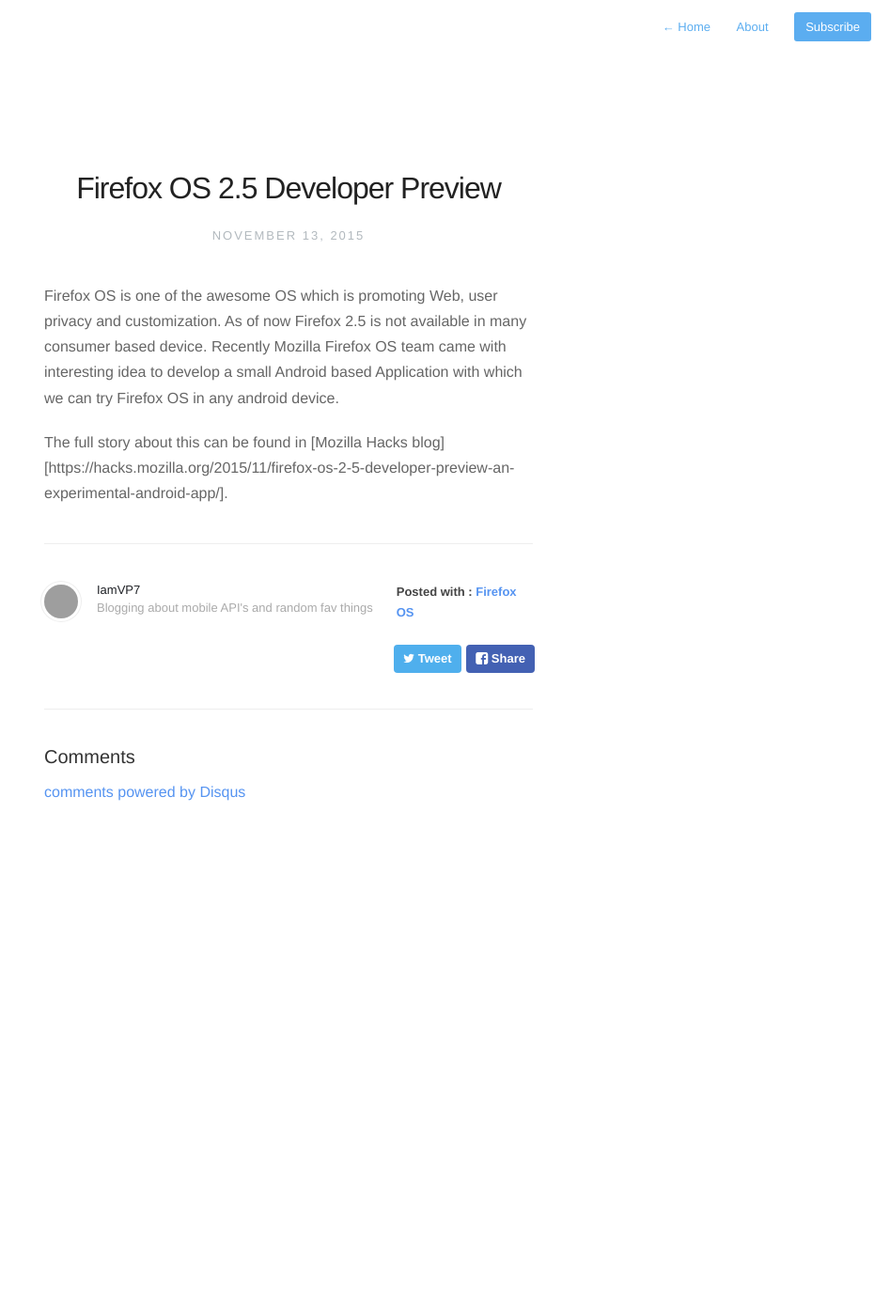
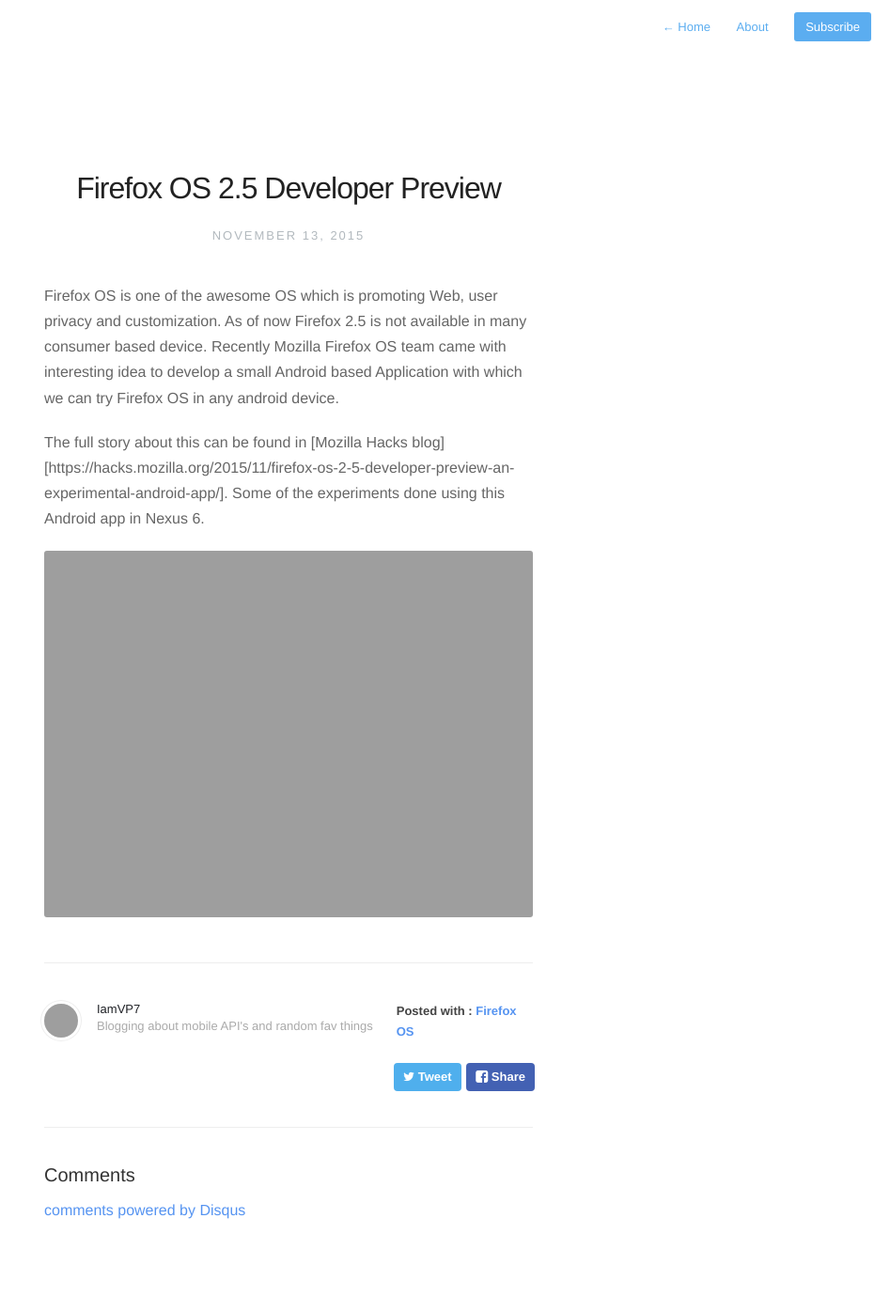
Before and after one commit to hellokarthic/iamVP7.github.io, a Jekyll site: the page built from _posts/2015-11-13-firefox-os-2.5-developer-preview.markdown, in a window 1280 px wide. Shown: the whole page at 94% size, without its empty margins (333-1280 px from the left). Built offline with Jekyll 4.4.1, drawn with Linux system fonts in a browser that asks for light colours; nearby versions of some CDN libraries; Markdown is read by kramdown in place of the engine named in the settings; comment, search, counter and statistics services are not loaded; before the commit the page ends 951 px from its top, so only the background shows below that; grey boxes are pictures that could not be loaded.

Commit message:
added photos to blog post

```diff
--- a/_posts/2015-11-13-firefox-os-2.5-developer-preview.markdown
+++ b/_posts/2015-11-13-firefox-os-2.5-developer-preview.markdown
@@ -8,4 +8,6 @@
 
 Firefox OS is one of the awesome OS which is promoting Web, user privacy and customization. As of now Firefox 2.5 is not available in many consumer based device. Recently Mozilla Firefox OS team came with interesting idea to develop a small Android based Application with which we can try Firefox OS in any android device.
 
-The full story about this can be found in [Mozilla Hacks blog] [https://hacks.mozilla.org/2015/11/firefox-os-2-5-developer-preview-an-experimental-android-app/].
+The full story about this can be found in [Mozilla Hacks blog][https://hacks.mozilla.org/2015/11/firefox-os-2-5-developer-preview-an-experimental-android-app/]. Some of the experiments done using this Android app in Nexus 6.
+
+![Nice Home Screen]({{ site.url }}/assets/home.png)
```
